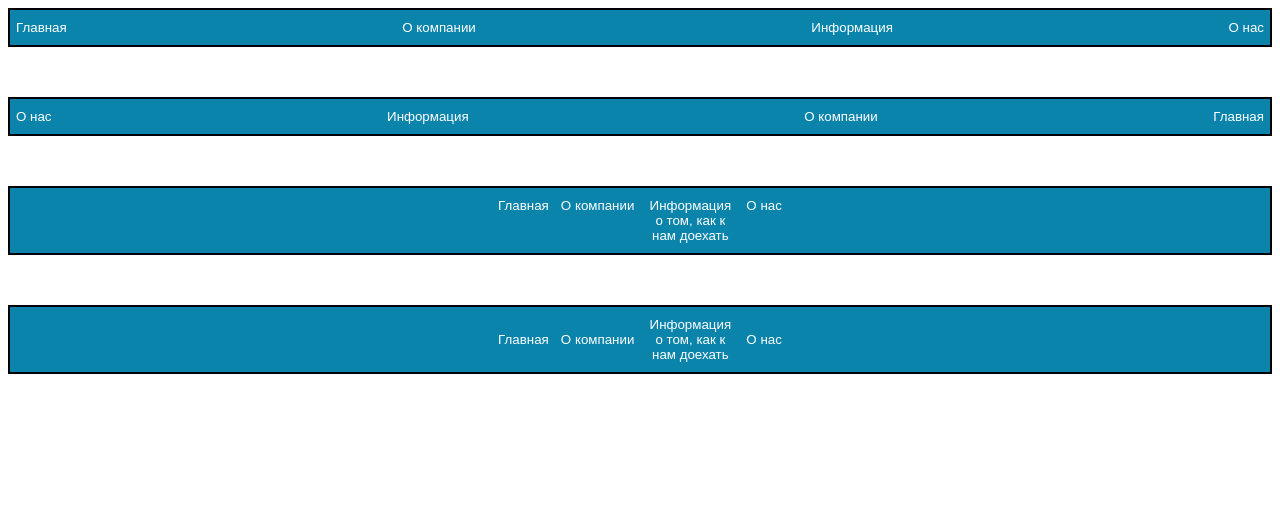
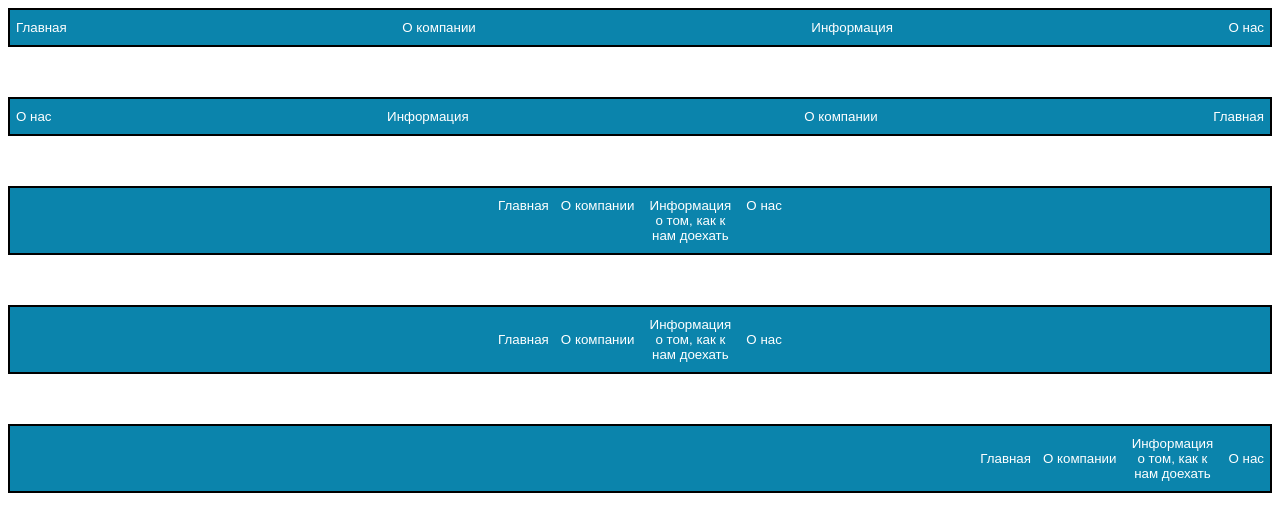
Before and after one commit to rudaone/Flexbox, a plain HTML site: page index.html in a window 1280 px wide. Drawn offline with Linux system fonts and the light colour scheme.

Commit message:
feat: ex 5

```diff
--- a/index.html
+++ b/index.html
@@ -33,6 +33,13 @@
             <button class="fouth__button">Информация о том, как к нам доехать</button>
             <button class="fouth__button">О нас</button>
         </div>
+
+        <div class="fifth">
+            <button class="fouth__button">Главная</button>
+            <button class="fouth__button">О компании</button>
+            <button class="fouth__button">Информация о том, как к нам доехать</button>
+            <button class="fouth__button">О нас</button>
+        </div>
     </main>
 </body>
 </html>
--- a/src/css/style.css
+++ b/src/css/style.css
@@ -51,4 +51,12 @@ button:hover{
     align-items: center;
     border: 2px solid black;
     background-color: rgb(11, 132, 172);
+
+}.fifth{
+    margin-top: 50px;
+    display: flex;
+    justify-content: end;
+    align-items: center;
+    border: 2px solid black;
+    background-color: rgb(11, 132, 172);
 }
```
